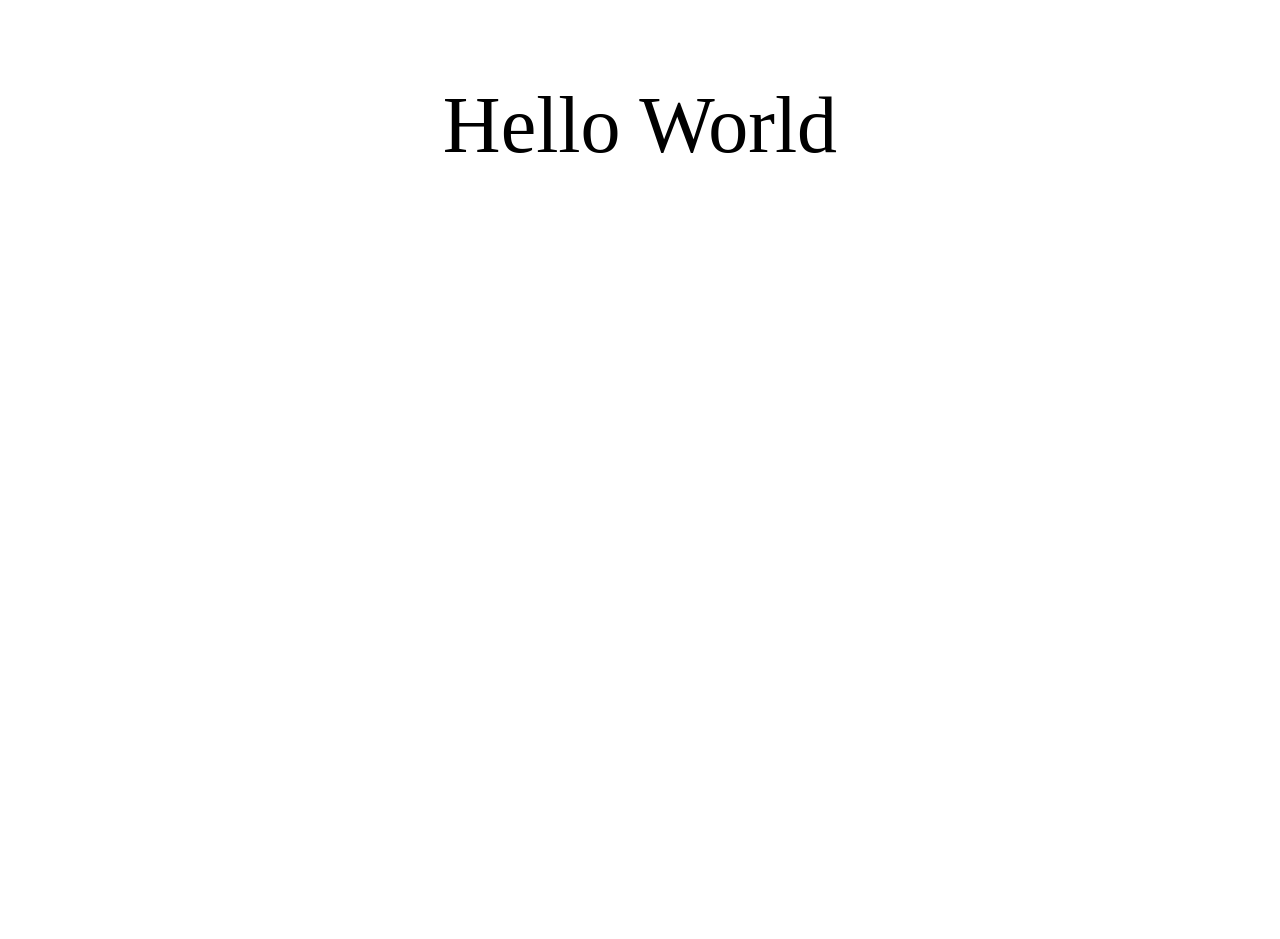
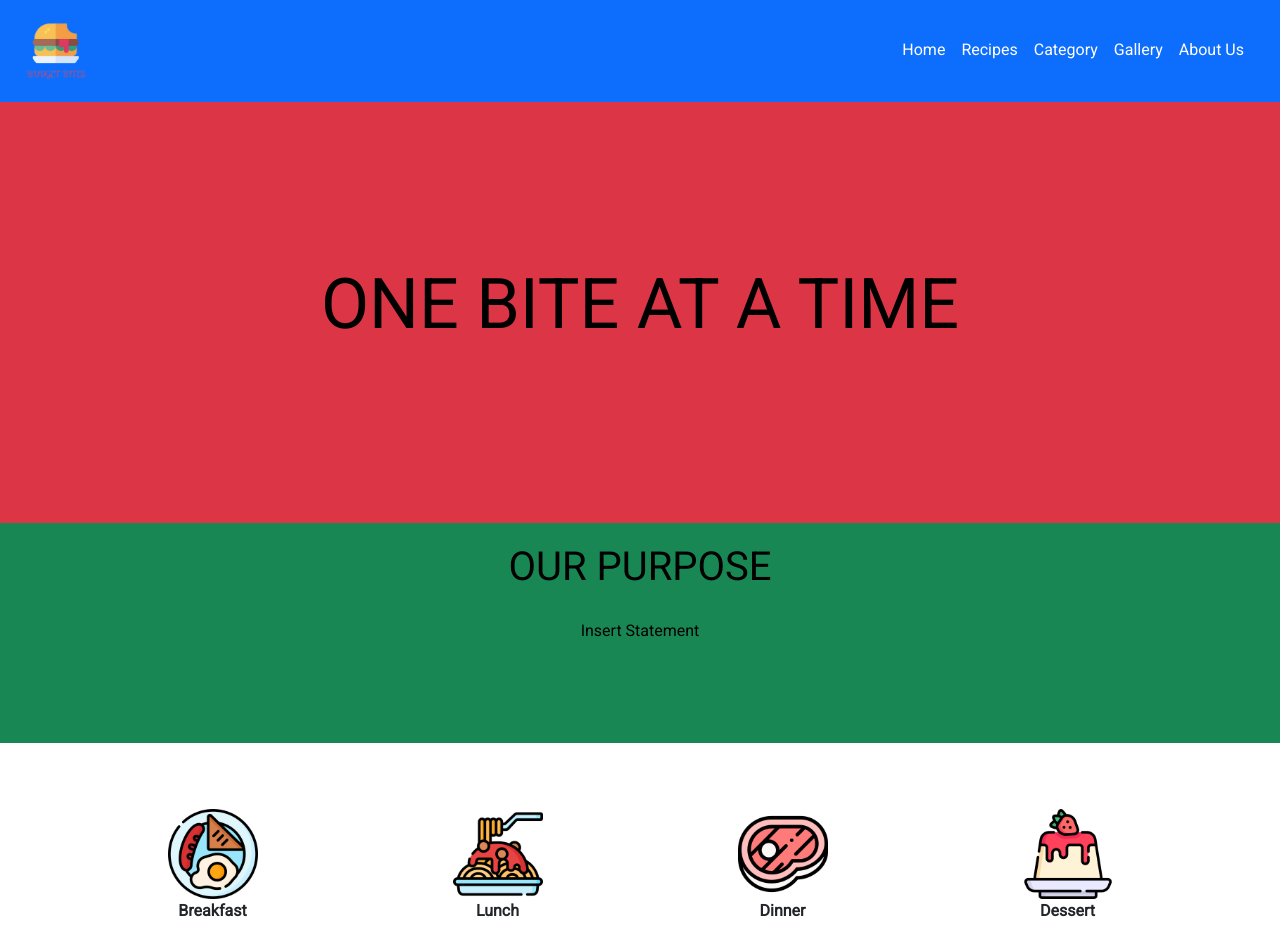
Before and after one commit to Davifus/BudgetBites, a plain HTML site: page html/homepage.html in a window 1280 px wide. Before the commit the page ends 800 px from the top, so only its background shows below. Drawn offline with nearby package versions, Linux system fonts and the light colour scheme.

Commit message:
added bootstrap & nav, logo, setup layout of homepage

```diff
--- a/css/style.css
+++ b/css/style.css
@@ -1,4 +1,39 @@
-.hw{
-    font-size: 5em;
+/* website font type */
+body{
+    font-family: "Roboto", sans-serif;
+}
+
+/* Nav Logo */
+.logoimg{
+    width: 90px;
+}
+
+/* tagline block */
+.tag{
+    color: black;
     text-align: center;
+    font-size: 70px;
+    padding-top: 150px;
+    padding-bottom: 150px;
 }
+
+/* message header */
+.message h1{
+    color: black;
+    text-align: center;
+    padding-top: 20px;
+    padding-bottom: 20px;
+}
+
+/* message statement */
+.message p{
+    color: black;
+    text-align: center;
+    padding-bottom: 100px;
+}
+
+/* breakfast lunch dinner dessert picture */
+.food{
+    padding-top: 50px;
+    width: 90px;
+}
--- a/html/homepage.html
+++ b/html/homepage.html
@@ -3,12 +3,87 @@
 <head>
     <meta charset="UTF-8">
     <meta name="viewport" content="width=device-width, initial-scale=1.0">
-    <link rel="stylesheet" href="/css/style.css">
+    <!-- Bootstrap CSS -->
+    <link href="https://cdn.jsdelivr.net/npm/bootstrap@5.3.2/dist/css/bootstrap.min.css" rel="stylesheet" integrity="sha384-T3c6CoIi6uLrA9TneNEoa7RxnatzjcDSCmG1MXxSR1GAsXEV/Dwwykc2MPK8M2HN" crossorigin="anonymous">
+    <link rel="stylesheet" href="https://fonts.googleapis.com/css?family=Roboto">
+    <link rel="stylesheet" href="/BudgetBites/css/style.css">
     <script defer src="/js/Something.js"></script>
     <title>Budget Bites</title>
 </head>
 
 <body>
-    <p class="hw">Hello World</p>
+    <nav class="navbar bg-primary">
+        <div class="container-fluid topnav">
+            <a class="navbar-brand" href="#" alt="">
+                <img class="logoimg img-fluid" src="/BudgetBites/assets/logo.png">
+            </a>
+            <ul class="nav justify-content-end nav-underline me-4">
+                <li class="nav-item">
+                    <a class="nav-link text-white" aria-current="page" href="#">Home</a>
+                </li>
+                <li class="nav-item">
+                    <a class="nav-link text-white" href="#">Recipes</a>
+                </li>
+                <li class="nav-item">
+                    <a class="nav-link text-white" href="#">Category</a>
+                </li>
+                <li class="nav-item">
+                    <a class="nav-link text-white" href="#">Gallery</a>
+                </li>
+                <li class="nav-item">
+                    <a class="nav-link text-white" href="#">About Us</a>
+                </li>
+            </ul>
+        </div>
+    </nav>
+    <div>
+        <div class="container-fluid bg-danger">
+            <div class="tag">
+                <p>
+                    ONE BITE AT A TIME
+                </p>
+            </div>
+        </div>
+    </div>
+    <div>
+        <div class="container-fluid bg-success">
+            <div class="message">
+                <h1>
+                    OUR PURPOSE
+                </h1>
+                <p>
+                    Insert Statement
+
+                </p>
+            </div>
+        </div>
+    </div>
+
+    <div class="container text-center">
+        <div class="row">
+            <div class="col">
+                <img class="food img-fluid" src="/BudgetBites/assets/breakfast.png">
+                <p class="fw-bold">Breakfast</p>
+            </div>
+            <div class="col">
+                <img class="food img-fluid" src="/BudgetBites/assets/lunch.png">
+                <p class="fw-bold">Lunch</p>
+            </div>
+            <div class="col">
+                <img class="food img-fluid" src="/BudgetBites/assets/dinner.png">
+                <p class="fw-bold">Dinner</p>
+            </div>
+            <div class="col">
+                <img class="food img-fluid" src="/BudgetBites/assets/dessert.png">
+                <p class="fw-bold">Dessert</p>
+            </div>
+        </div>
+    </div>
+
+
+
+    <!-- Bootstrap JS + Popper -->
+    <script src="https://cdn.jsdelivr.net/npm/@popperjs/core@2.11.8/dist/umd/popper.min.js" integrity="sha384-I7E8VVD/ismYTF4hNIPjVp/Zjvgyol6VFvRkX/vR+Vc4jQkC+hVqc2pM8ODewa9r" crossorigin="anonymous"></script>
+    <script src="https://cdn.jsdelivr.net/npm/bootstrap@5.3.2/dist/js/bootstrap.min.js" integrity="sha384-BBtl+eGJRgqQAUMxJ7pMwbEyER4l1g+O15P+16Ep7Q9Q+zqX6gSbd85u4mG4QzX+" crossorigin="anonymous"></script>
 </body>
 </html>
```
Also changed, not shown: assets/breakfast.png (added), assets/dessert.png (added), assets/dinner.png (added), assets/logo.png (added), assets/lunch.png (added).
